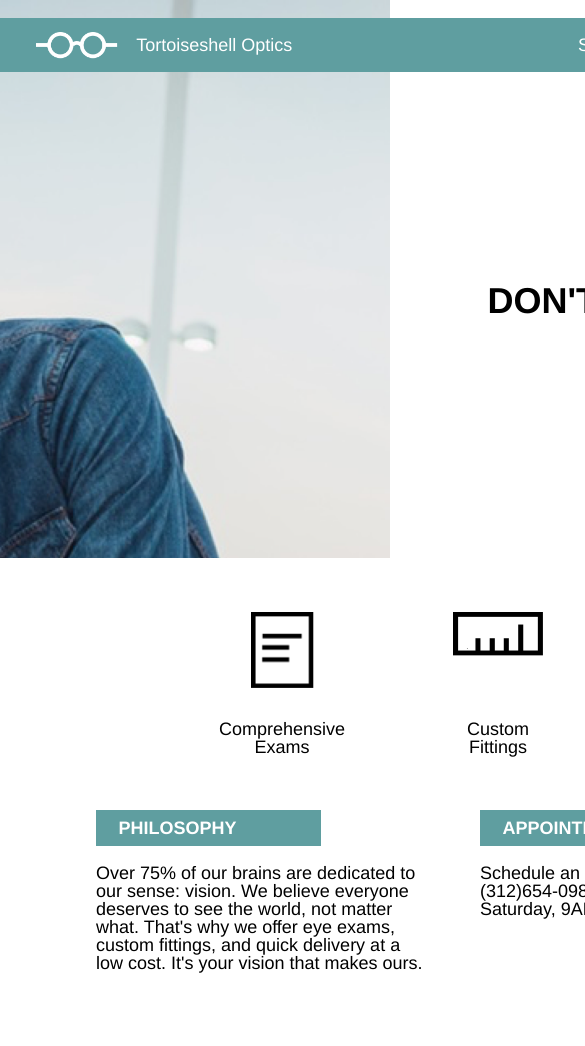
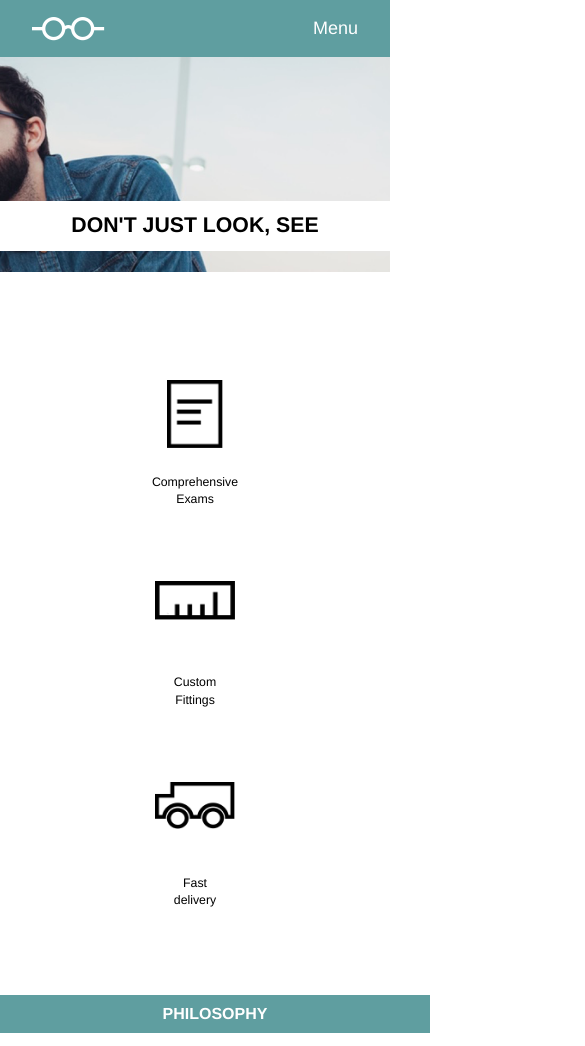
Before and after one commit to thsangiorgio/TortoiseshellOptics, a plain HTML site: page index.html in a window 390 px wide. Shown: the top 1046 px of the page, 585 px wide, since content can reach past the window. Drawn offline with Linux system fonts and the light colour scheme.

Commit message:
final commit

```diff
--- a/index.html
+++ b/index.html
@@ -9,9 +9,9 @@
   <body>
     <!--================HEADER=================-->
     <div class="header">
-      <div class="container">
+      <div class="head container">
         <!--==========LOGO==========-->
-         <div class="head">
+
             <div class="logo">
               <img src="./resources/images/logo-white.png" />
               <p>Tortoiseshell Optics</p>
@@ -23,8 +23,11 @@
                 <li>Products</li>
                 <li>Contact</li>
               </ul>
+              <ul class="navigation-mobile">
+                <li>Menu</li>
+              </ul>
             </nav>
-          </div>
+
       </div>
       <!--=================BANNER===================-->
 
@@ -80,8 +83,11 @@
         </div>
       </div>
       <!--================FOOTER=================-->
-      <div class="footer">
-        <div class="container">
+      <div class="container">
+        <div class="footer">
+          <div class="footer-logo">
+              <img src="./resources/images/logo-black.png" />
+          </div>
           <h4>Copyright Tortoiseshell Optics</h4>
         </div>
       </div>
--- a/resources/css/style.css
+++ b/resources/css/style.css
@@ -1,16 +1,15 @@
 /* ============UNIVERSAL ===========*/
-html {
+body {
   font-size: 18px;
   line-height: 1.4;
   font-family: Helvetica;
+  margin: 0;
 }
 .container {
-  width: 960px;
+  max-width: 960px;
   margin: 0 auto;
 }
-body {
-  margin: 0;
-}
+
 /* ============HEADER===========*/
 .header {
   background-image: url('../images/glasses-bg.png');
@@ -48,6 +47,9 @@ nav ul {
   display: flex;
   align-items: center;
   /*flow-flex: row;*/
+}
+.navigation-mobile {
+  display: none;
 }
 .navigation li {
   padding: 1rem 2rem;
@@ -112,3 +114,96 @@ nav ul {
   font-size: 1rem;
   margin-bottom: 1rem;
 }
+/* ============FOOTER===========*/
+.footer {
+  background-color: azure;
+  display: flex;
+  align-items: center;
+
+}
+.footer-logo img {
+  height: 1.5rem;
+  padding: 4rem 1rem 4rem 4rem;
+}
+/* ============MEDIA QUERIES===========*/
+@media only screen and (max-width: 1024px) {
+  .header {
+    padding-top: 0;
+    height: 22rem;
+  }
+  .container {
+    width: 100%;
+  }
+  .headline {
+    margin-top: 5rem;
+    margin-right: 2rem;
+    padding: 0.75rem 4rem;
+  }
+  .headline h1 {
+    font-size: 1.33rem;
+  }
+}
+@media only screen and (max-width: 560px) {
+.navigation {
+  display: none;
+}
+.navigation-mobile {
+  display: flex;
+  align-items: center;
+}
+.navigation-mobile li {
+  padding: 1rem 2rem;
+}
+.logo p {
+  display: none;
+}
+.header {
+  height: 17rem;
+}
+.banner {
+  width: 100%;
+  display: block;
+
+}
+.headline {
+  margin-top: 9rem;
+  margin-right: 0;
+  padding: 1rem auto;
+  font-size: 1rem;
+  text-align: center;
+}
+.benefits {
+  display: flex;
+  flex-flow: column;
+  align-items: center;
+  justify-content: flex-start;
+  margin: 3.77rem auto;
+}
+.description {
+  font-size: 0.77rem;
+}
+.benefit {
+  margin-bottom: 1.54rem;
+}
+.info {
+  display: flex;
+  flex-direction: column;
+  margin-right: 0;
+
+
+}
+.business-info {
+  display: flex;
+  width: 100%;
+  margin: 0;
+}
+.business-info h3 {
+  width: 100%;
+  text-align: center;
+}
+.business-info p {
+  font-family: Helvetica;
+  font-size: 0.77rem;
+  padding: 1rem 1rem 4rem 1rem;
+}
+}
```
